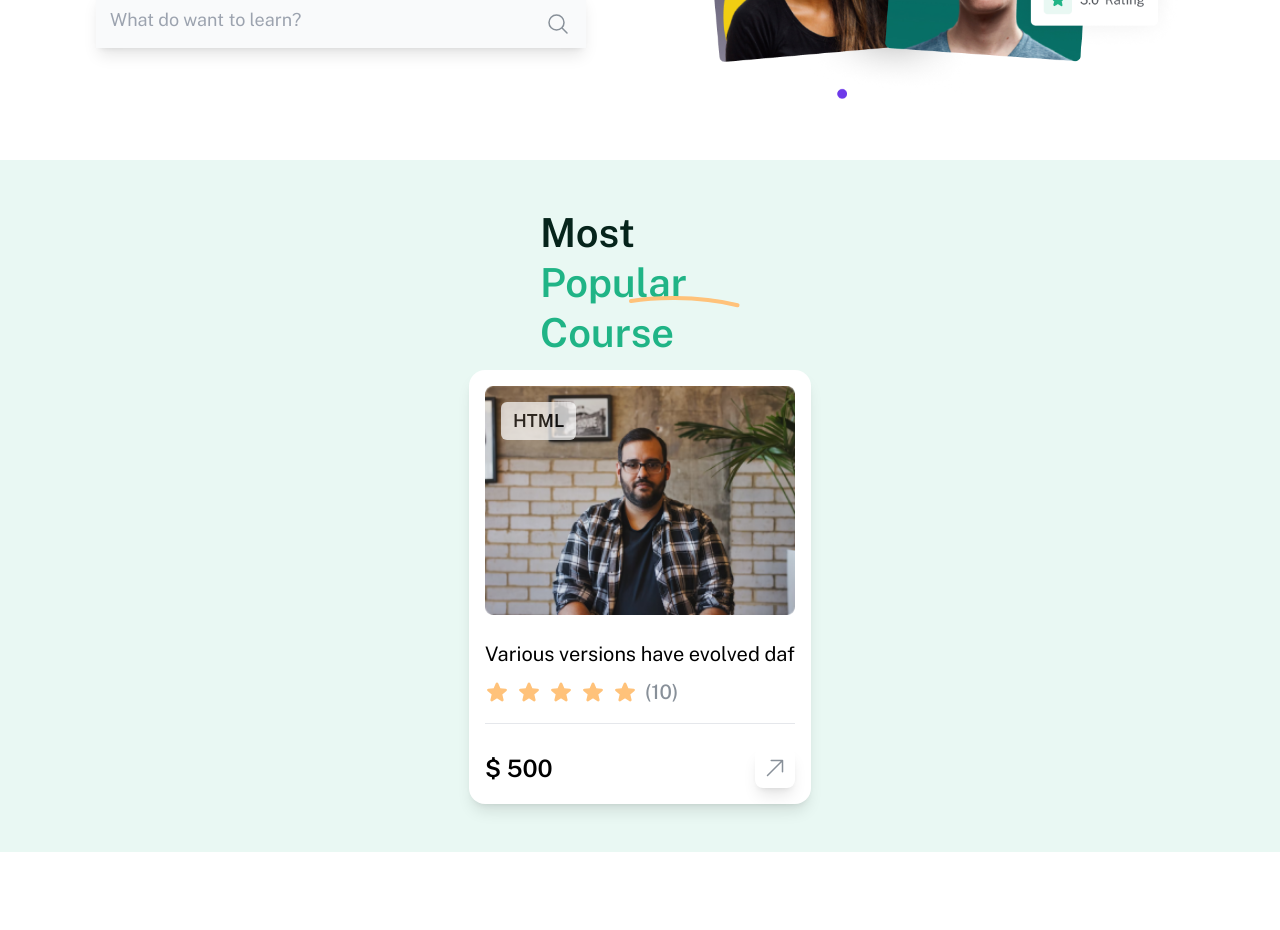
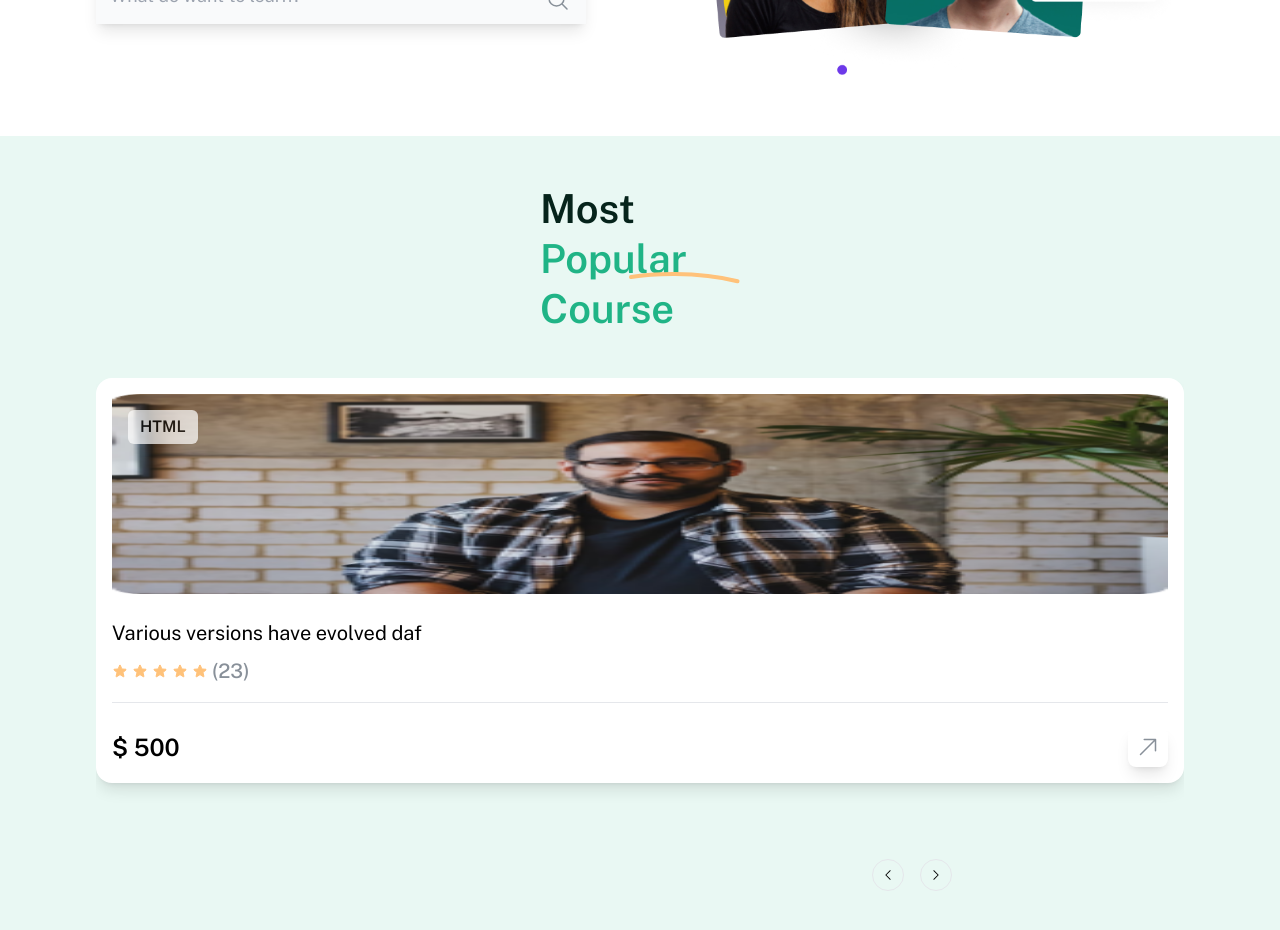
Before and after one commit to Teewaii/edex, a React (Create React App) app: page / in a window 1280 px wide. Shown: the part 440-1370 px from the top of the page. Before the commit the page ends 1292 px from the top, so only its background shows below. Built offline with nearby package versions, Linux system fonts and the light colour scheme.

Commit message:
Most popupar courses for desktop

```diff
--- a/package.json
+++ b/package.json
@@ -40,6 +40,7 @@
   },
   "devDependencies": {
     "gh-pages": "^5.0.0",
+    "tailwind-scrollbar": "^3.0.4",
     "tailwindcss": "^3.3.2"
   }
 }
--- a/src/components/Coursedata.js
+++ b/src/components/Coursedata.js
@@ -1,12 +1,37 @@
-
 
 import c1 from '../img/course1.png';
+import c2 from '../img/course2.png';
+import c3 from '../img/course3.png';
+import c4 from '../img/course4.png';
 
 const courses = [
     {
         title: "HTML",
         desc: "Various versions have evolved daf",
-        pix: c1
+        price: 500,
+        pix: c1,
+        reviewCount: 23
+    },
+    {
+        title: "Design",
+        desc: "Various versions have evolved daf",
+        price: 600,
+        pix: c2,
+        reviewCount: 39
+    },
+    {
+        title: "Business",
+        desc: "Various versions have evolved daf",
+        price: 400,
+        pix: c3,
+        reviewCount: 102
+    },
+    {
+        title: "Social Media",
+        desc: "Various versions have evolved daf",
+        price: 550,
+        pix: c4,
+        reviewCount: 200
     },
 
 
--- a/src/components/CoursesCard.js
+++ b/src/components/CoursesCard.js
@@ -1,30 +1,30 @@
 import React from 'react';
-import c1 from '../img/course1.png';
+// import c1 from '../img/course1.png';
 import { StarIcon } from '@heroicons/react/24/outline';
 import { ArrowUpRightIcon } from '@heroicons/react/24/outline';
 
-function CoursesCard() {
+function CoursesCard({ title, desc, price, pix, reviewCount }) {
     const starIcons = [];
     for (let i = 0; i < 5; i++) {
-        starIcons.push(<StarIcon key={i} className='w-6 fill-yellow text-yellow border-0' />);
+        starIcons.push(<StarIcon key={i} className='w-4 fill-yellow text-yellow border-0' />);
     }
     return (
 
         <div className='bg-white rounded-2xl p-3 md:p-4 pb-6 shadow-lg'>
 
             <div className="image flex flex-col mb-6 relative">
-                <span className='absolute text-lg font-extrabold top-4 left-4 bg-white opacity-70 py-[5px] px-[12px] rounded-md'>HTML</span>
-                <img src={c1} alt="instructor_picture" />
+                <span className='absolute text-md font-extrabold top-4 left-4 bg-white opacity-70 py-[5px] px-[12px] rounded-md'>{title}</span>
+                <img src={pix} alt="instructor_picture" className='h-[200px]' />
             </div>
-            <div className="text border-gray-200 border-b-[1px] pb-4">
-                <h4 className='body_L_400' >Various versions have evolved daf</h4>
-                <span className='ratings flex gap-2 mt-2 '>
+            <div className="text border-gray-200 border-b-[1px] text-left pb-4">
+                <h4 className='body_L_400' >{desc}</h4>
+                <span className='ratings flex gap-1 mt-2 '>
                     {starIcons}
-                    <span className='body_L_500 text-grey' >(10)</span>
+                    <span className='body_L_500 text-grey' >({reviewCount})</span>
                 </span>
             </div>
             <div className="price flex items-center justify-between mt-6">
-                <h2 className='header4'>$ 500</h2>
+                <h2 className='header4'>$ {price}</h2>
                 <span className='p-2 rounded-lg bg-white shadow-lg hover:bg-green group'><ArrowUpRightIcon className='w-6 text-grey group-hover:text-white' /></span>
             </div>
         </div>
--- a/src/components/Navbar.js
+++ b/src/components/Navbar.js
@@ -18,7 +18,7 @@ export default function Navbar({ toggle, handleToggle }) {
     return (
         <nav className=' border-b-[1px] border-gray-50 relative'>
             <div className="container ">
-                <div className="nav_container py-[14px] flex items-center justify-between lg:py-2 md:mt-6 relative">
+                <div className="nav_container py-[14px] flex items-center justify-between lg:py-2 relative">
                     <div className="logo w-[90px] md:w-[120px] cursor-pointer  ">
                         <img src={logo} alt='logo' />
                     </div>
--- a/src/components/Popular.js
+++ b/src/components/Popular.js
@@ -1,11 +1,24 @@
 import React from 'react';
 import vec from '../img/Vector 2.svg';
 import CoursesCard from './CoursesCard';
+import data from './Coursedata';
+import { ChevronLeftIcon } from '@heroicons/react/24/solid'
+import { ChevronRightIcon } from '@heroicons/react/24/solid'
+import { useRef } from "react";
 
 function Popular() {
+    const scrol = useRef(null);
+    function scrollLeft() {
+        setTimeout(() => { scrol.current.scrollLeft -= 200; }, 300)
+
+    }
+    function scrollRight() {
+        setTimeout(() => { scrol.current.scrollLeft += 200; }, 300)
+    }
+
     return (
-        <section className="popular bg-Popgreen mt-12 py-12 ">
-            <div className="main_container flex flex-col  items-center container">
+        <section className="popular bg-Popgreen mt-12 py-12 overflow-auto  ">
+            <div className="main_container flex flex-col  items-center container " >
                 <div className='left_info  '>
                     <h4 className=' text-green header2 mb-8 max-w-[115px] lg:max-w-[200px] leading-9 md:mb-8  md:text-5xl lg:text-4xl xl:text-[40px] lg:text-left lg:leading-[50px] lg:mb-[12px] relative'>
                         <span className='text-Herogreen'> Most</span> Popular
@@ -14,8 +27,25 @@ function Popular() {
                             <img src={vec} alt="text_underline" /></span>
                     </h4>
                 </div>
-                <div className="right">
-                    <CoursesCard />
+
+                <div ref={scrol} className="courses  flex flex-row gap-4  w-[100%] py-8  overflow-scroll snap-x snap-mandatory  md:gap-8 transition-all ease-in-out delay-300  overflow-y-hidden ">
+
+                    {data.map(({ title, desc, price, pix, reviewCount }, index) =>
+                        <div key={index} className="card shrink-0 snap-center w-[85%]  md:w-[100%]">
+                            <CoursesCard
+                                title={title}
+                                desc={desc}
+                                price={price}
+                                pix={pix}
+                                reviewCount={reviewCount}
+                            />
+                        </div>
+                    )}
+
+                </div>
+                <div className="caret  mt-11 gap-4 flex justify-end container w-[90%] lg:w-[75%]  ">
+                    <ChevronLeftIcon onClick={scrollLeft} className="w-8 border  rounded-full p-2 cursor-pointer" />
+                    <ChevronRightIcon onClick={scrollRight} className="w-8 border rounded-full p-2  cursor-pointer" />
                 </div>
             </div>
         </section>
--- a/src/components/Search.js
+++ b/src/components/Search.js
@@ -3,15 +3,15 @@ import { MagnifyingGlassIcon } from '@heroicons/react/24/outline';
 
 function Search() {
     return (
-        <section className="search   shadow-lg mt-8 lg:mt-0  ">
+        <section className="search shadow-lg mt-8 lg:mt-0  ">
             <div className="input relative">
-                <input className='text-sm md:text-lg py-[12px] md:py-[22px] w-full px-[14px] bg-gray-50  focus:bg-Hovergreen focus:border-green focus:ring-green focus:outline-none lg:py-[14px] 2xl:py-[17px] xl:text-md 2xl:text-xl  '
+                <input className='text-sm md:text-lg py-[12px] md:py-[22px] w-full px-[14px] bg-gray-50  focus:bg-Hovergreen focus:border-green focus:ring-green focus:outline-none lg:py-[14px]  xl:text-md 2xl:text-xl  '
                     type="text"
                     name="search"
                     id="search"
                     placeholder='What do want to learn?' />
 
-                <MagnifyingGlassIcon className='w-6 absolute inset-y-3 md:inset-y-6  right-4 text-grey xl:inset-y-5 2xl:w-6' />
+                <MagnifyingGlassIcon className='w-6 absolute inset-y-3 md:inset-y-6  right-4 text-grey xl:inset-y-5 2xl:inset-y-4 2xl:w-6' />
             </div>
         </section>
     )
--- a/src/index.css
+++ b/src/index.css
@@ -14,6 +14,9 @@
 
 .header2 {
   @apply text-[36px] font-[600]
+}
+.over{
+@apply overflow-hidden
 }
 
 .header3 {
@@ -80,7 +83,23 @@
 }
 
 
+::-webkit-scrollbar {
+  width: 10px;
+  height:  5px;
+}
 
+/* Track */
+::-webkit-scrollbar-track {
+  border-radius: 10px;
+  background:#D2F0E7;
+}
+
+/* Handle */
+::-webkit-scrollbar-thumb {
+  background: #20B486;
+  border-radius: 10px;
+
+}
 body {
   margin: 0;
   /* font-family: -apple-system, BlinkMacSystemFont, 'Segoe UI', 'Roboto', 'Oxygen',
--- a/tailwind.config.js
+++ b/tailwind.config.js
@@ -31,5 +31,7 @@ module.exports = {
       center: true,
     },
   },
-  plugins: [],
+  plugins: [
+    require('tailwind-scrollbar'),
+  ],
 }
```
Also changed, not shown: 1 other file (tests, documents, lock files or other folders).
